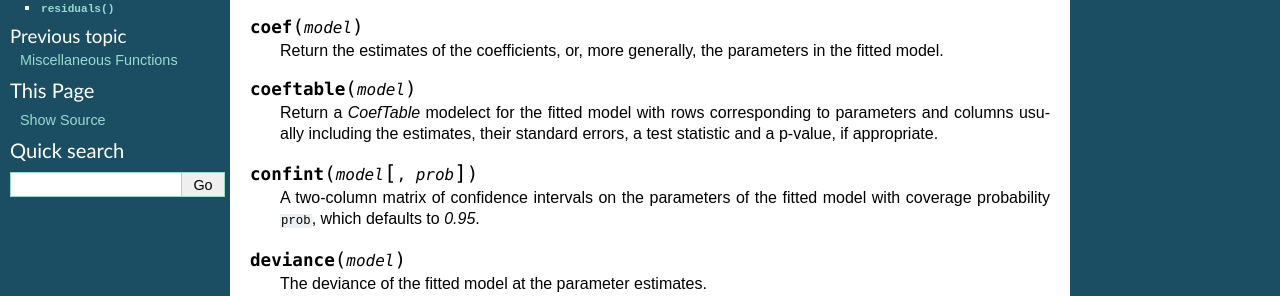
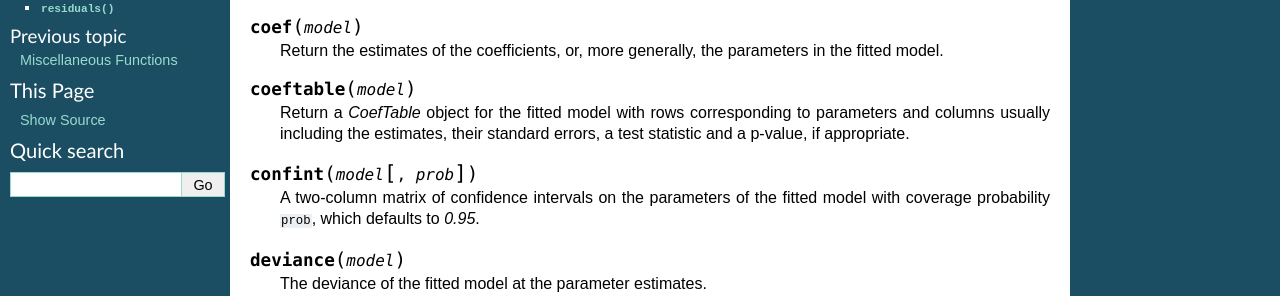
Before and after one commit to JuliaStats/StatsBase.jl, a Sphinx documentation site: the page built from docs/source/statmodels.rst, in a window 1280 px wide. Shown: the part 427-723 px from the top of the page. Built offline with Sphinx 7.4.7, drawn with Linux system fonts in a browser that asks for light colours; formulas are drawn with MathJax 3.

```diff
--- a/docs/source/statmodels.rst
+++ b/docs/source/statmodels.rst
@@ -27,7 +27,7 @@ Particularly, instances of ``StatisticalModel`` implement the following methods.
 
 .. function:: coeftable(model)
 
-    Return a `CoefTable` modelect for the fitted model with rows corresponding to parameters and columns usually including the estimates, their standard errors, a test statistic and a p-value, if appropriate.
+    Return a `CoefTable` object for the fitted model with rows corresponding to parameters and columns usually including the estimates, their standard errors, a test statistic and a p-value, if appropriate.
 
 .. function:: confint(model[, prob])
 
```
Also changed, not shown: NEWS.md (deleted, +0 -27 lines), README.md (+1 -3 lines).
